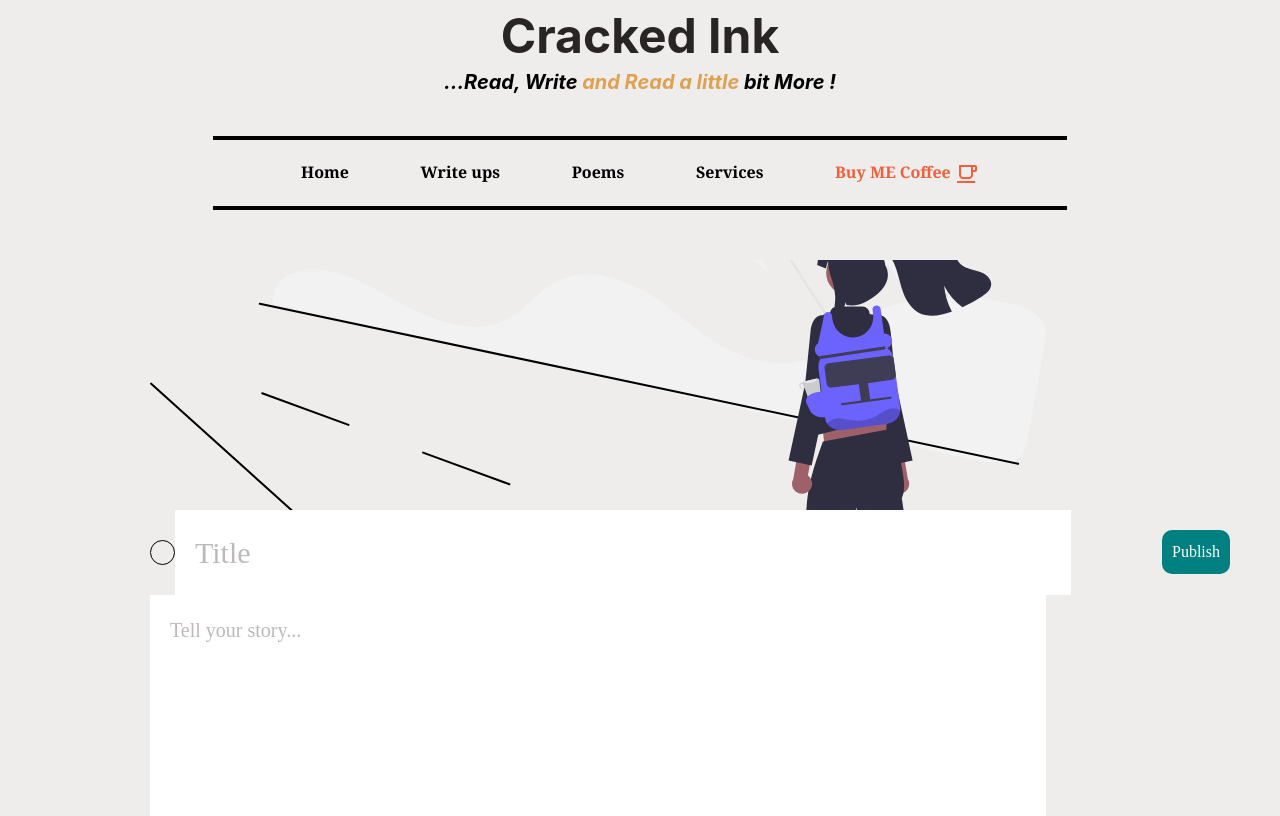
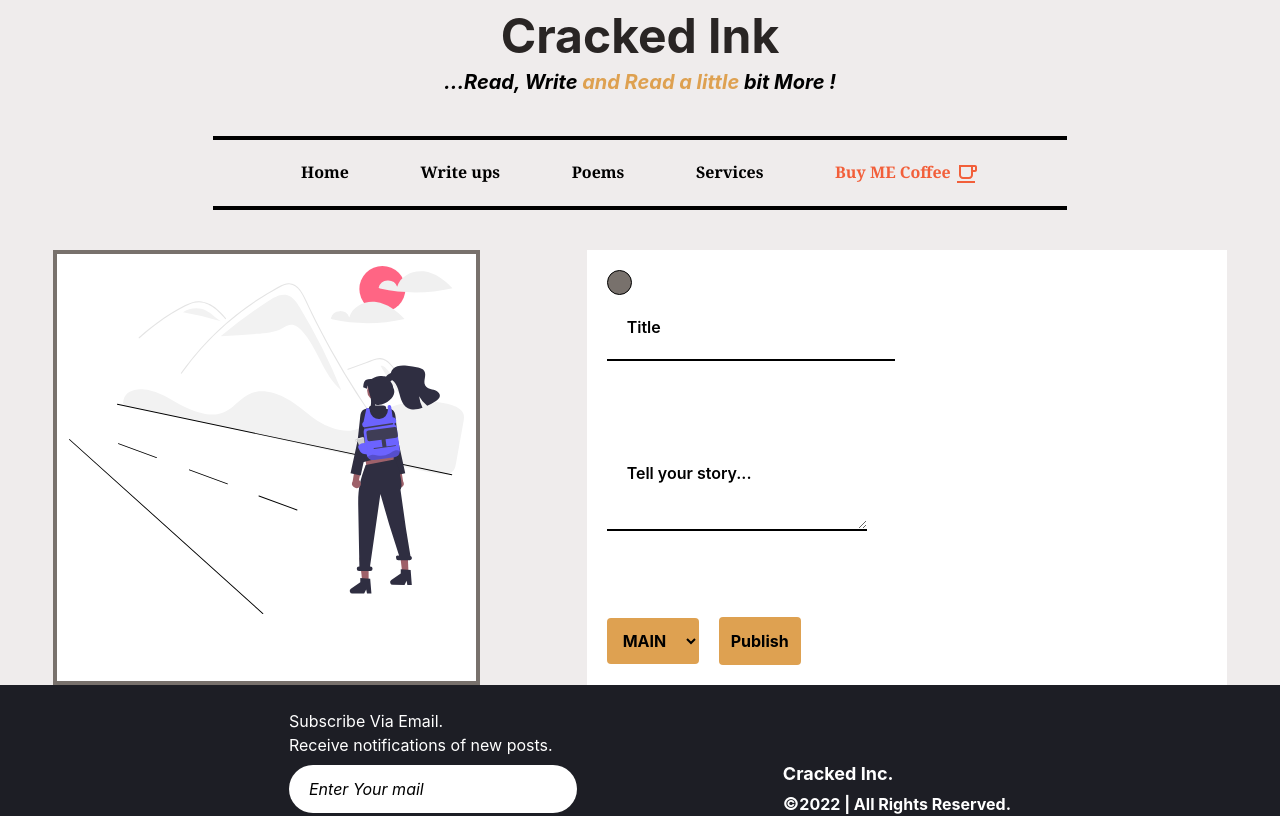
Before and after one commit to Olatisunkanmi/Who-wants-to-a-Mil-Game, a React (Create React App) app in the folder client/: page /admin-login/edit/1 in a window 1280 px wide. Shown: the top 816 px of the page. Built offline with nearby package versions, Linux system fonts and the light colour scheme; no server answers.

Commit message:
Update Write.jsx

```diff
--- a/client/src/Pages/Write/Write.jsx
+++ b/client/src/Pages/Write/Write.jsx
@@ -16,6 +16,7 @@ export default function Write() {
 		e.preventDefault();
 
 		const newPost = {
+			username: user.username,
 			title: title,
 			desc: desc,
 		};
@@ -55,27 +56,29 @@ export default function Write() {
 			// navigate(
 			// 	`https://crackedinkv2.herokuapp.com/api/v2/posts/${res.data._id}`,
 			// );
+			navigate(
+				`https://crackedinkv2.herokuapp.com/api/v2/posts/${res.data._id}`,
+			);
 		} catch (error) {
 			console.log(error);
 		}
 	};
 
 	return (
-		<div className='write'>
+		<div className=' flex flex-row mt-10 justify-around m-auto'>
+			<div className='w-2/6 border-4 border-stone-500 p-3 bg-white'>
 				{file ? (
-				<img
-					className='writeImg'
-					src={URL.createObjectURL(file)}
-					alt=''
-				/>
+					<img className='' src={URL.createObjectURL(file)} alt='' />
 				) : (
-				<img src={upload} className='writeImg' alt='' />
+					<img src={upload} className=' ' alt='' />
 				)}
+			</div>
 
-			<form className='writeForm' onSubmit={HandleSubmit}>
-				<div className='writeFormGroup'>
+			<div className='w-3/6 p-5 bg-white '>
+				<form className='space-y-20' onSubmit={HandleSubmit}>
+					<div className=''>
 						<label htmlFor='fileInput'>
-						<i className='writeIcon fas fa-plus'></i>
+							<i className=' bg-stone-500 writeIcon fas fa-plus'></i>
 						</label>
 
 						<input
@@ -86,25 +89,35 @@ export default function Write() {
 						/>
 
 						<input
-						className='writeInput'
+							className='p-5 outline-none border-b-black border-b-2 placeholder:font-semibold placeholder:text-black'
 							placeholder='Title'
 							type='text'
 							onChange={(e) => setTitle(e.target.value)}
 						/>
 					</div>
-				<div className='writeFormGroup'>
+					<div className=''>
 						<textarea
-						className='writeInput writeText'
+							className='p-5 outline-none border-b-black border-b-2 placeholder:font-semibold placeholder:text-black'
 							placeholder='Tell your story...'
 							type='text'
 							onChange={(e) => setDesc(e.target.value)}
 						/>
 					</div>
 
-				<button className='writeSubmit' type='submit'>
+					<select className='p-3 text-black font-bold bg-veryLightBrown rounded '>
+						<option selected> MAIN </option>
+						<option> JUNK </option>
+						<option> POEM </option>
+					</select>
+
+					<button
+						className='p-3 ml-5 text-black font-bold bg-veryLightBrown rounded '
+						type='submit'
+					>
 						Publish
 					</button>
 				</form>
 			</div>
+		</div>
 	);
 }
```
Lines whose indentation alone changed are shown as unchanged.
